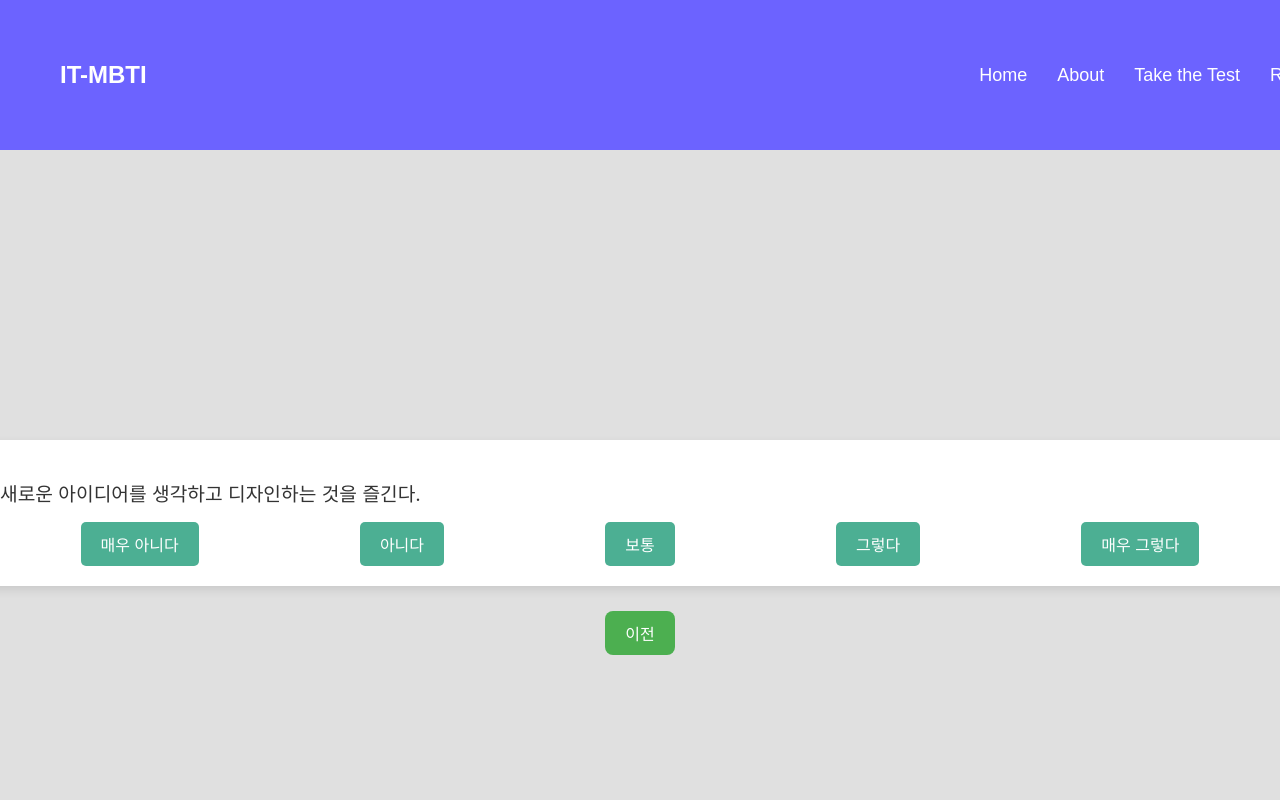
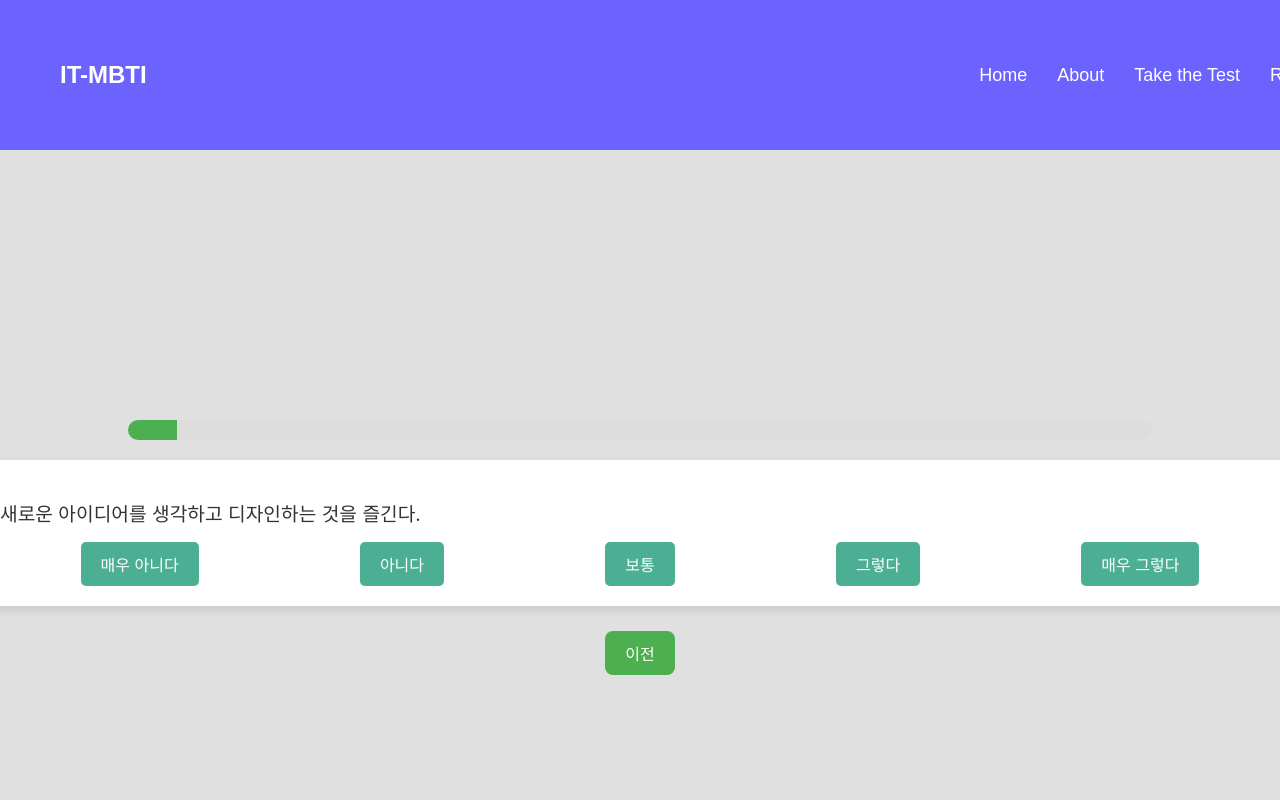
Before and after one commit to shinh09/ITmbti, a React (Create React App) app in the folder mbti/: page /question in a window 1280 px wide. Shown: the top 800 px of the page. Built offline with nearby package versions, Linux system fonts and the light colour scheme.

Commit message:
12일 유영: progress bar 추가 question 브랜치

```diff
--- a/mbti/src/pages/QuestionPage.js
+++ b/mbti/src/pages/QuestionPage.js
@@ -2,7 +2,7 @@ import React, { useState } from "react";
 import { useNavigate } from "react-router-dom";
 import styled from "styled-components";
 import Question from "../components/Question";
-import questions from "../data/questions.json"; // 질문 JSON 파일 불러오기
+import questions from "../data/questions.json";
 
 const Container = styled.div`
   display: flex;
@@ -11,6 +11,21 @@ const Container = styled.div`
   align-items: center;
   height: 100vh;
   background-color: #e0e0e0;
+`;
+const ProgressBarContainer = styled.div`
+  width: 80%;
+  height: 20px;
+  background-color: #ddd;
+  border-radius: 10px;
+  margin-bottom: 20px;
+  overflow: hidden;
+`;
+
+const Progress = styled.div`
+  height: 100%;
+  width: ${({ percentage }) => percentage}%;
+  background-color: #4caf50;
+  transition: width 0.3s ease-in-out;
 `;
 
 const ButtonContainer = styled.div`
@@ -49,9 +64,13 @@ function QuestionPage() {
       navigate("/result", { state: { scores } });
     }
   };
+  const progressPercentage = ((currentIndex + 1) / questions.length) * 100;
 
   return (
     <Container>
+      <ProgressBarContainer>
+        <Progress percentage={progressPercentage} />
+      </ProgressBarContainer>
       <Question
         questionText={questions[currentIndex].question}
         onAnswer={(score) => handleAnswer(questions[currentIndex].type, score)}
```
